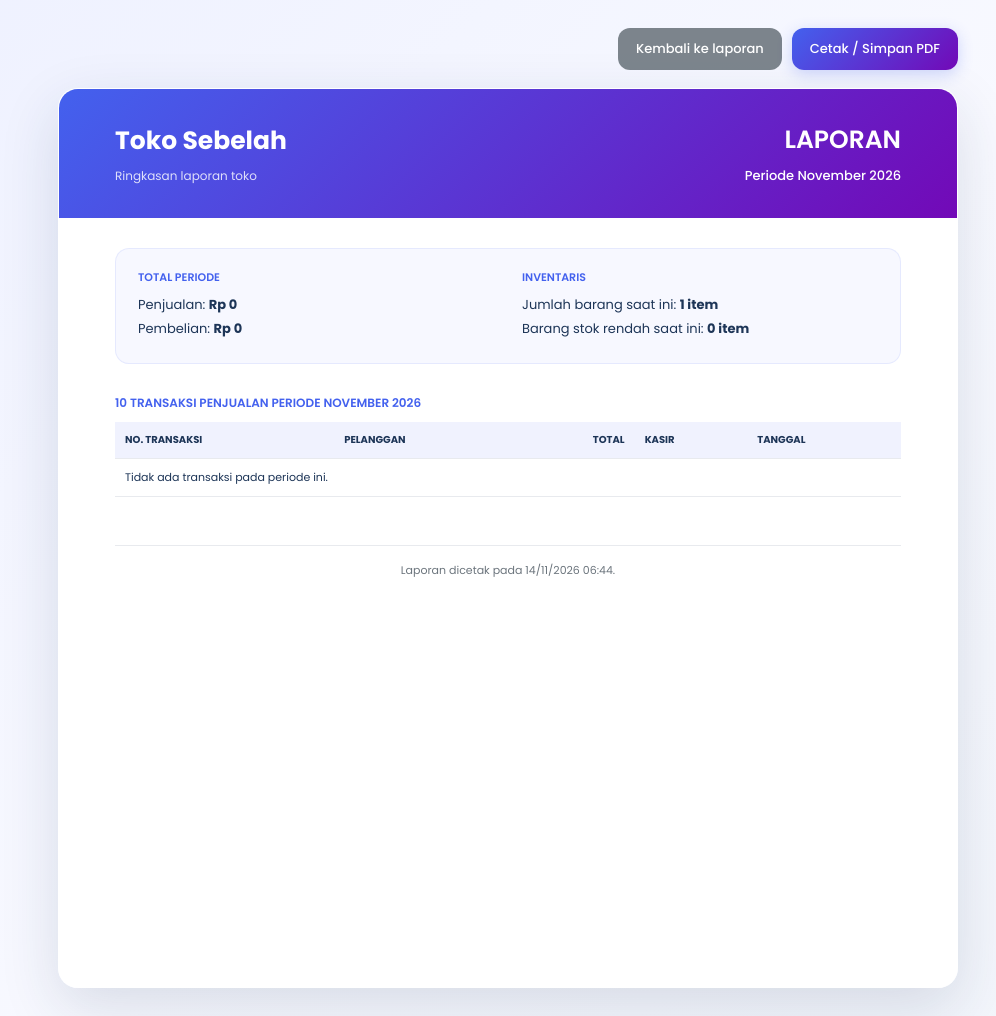
After one commit to antonsi23/toko-sebelah, a PHP site: page /print/laporan.php in a window 1280 px wide. The commit adds this page. Shown: the whole page, without its empty margins (132-1128 px from the left). Run offline with PHP 8.4, Linux system fonts and the light colour scheme; a user stored in the database is signed in; data comes from the database, SQL or seed files in the repository; tables that the repository leaves empty hold one stand-in row (values such as "Sample post").

Commit message:
add filter form and reporting functionality for sales and purchases

```diff
--- /dev/null
+++ b/includes/laporan_data.php
@@ -0,0 +1,94 @@
+<?php
+function parseTanggalLaporan($value)
+{
+    if (!is_string($value) || !preg_match('/^\d{4}-\d{2}-\d{2}$/', $value)) {
+        return null;
+    }
+
+    $tanggal = DateTimeImmutable::createFromFormat('!Y-m-d', $value);
+    $errors = DateTimeImmutable::getLastErrors();
+
+    if (!$tanggal || ($errors && ($errors['warning_count'] > 0 || $errors['error_count'] > 0)) || $tanggal->format('Y-m-d') !== $value) {
+        return null;
+    }
+
+    return $tanggal;
+}
+
+function getPeriodeLaporan(array $input)
+{
+    $hariIni = new DateTimeImmutable('today');
+    $bulanIni = $hariIni->modify('first day of this month');
+    $mode = ($input['periode'] ?? '') === 'tanggal' ? 'tanggal' : 'bulan';
+    $error = '';
+
+    if ($mode === 'bulan') {
+        $bulanDipilih = $input['bulan'] ?? $hariIni->format('Y-m');
+        if (!is_string($bulanDipilih) || !preg_match('/^\d{4}-(0[1-9]|1[0-2])$/', $bulanDipilih)) {
+            $bulanDipilih = $hariIni->format('Y-m');
+            $error = 'Bulan tidak valid. Periode bulan ini yang digunakan.';
+        }
+
+        $mulai = DateTimeImmutable::createFromFormat('!Y-m-d', $bulanDipilih . '-01');
+        $selesai = $mulai->modify('last day of this month');
+        $namaBulan = ['Januari', 'Februari', 'Maret', 'April', 'Mei', 'Juni', 'Juli', 'Agustus', 'September', 'Oktober', 'November', 'Desember'];
+        $label = $namaBulan[(int) $mulai->format('n') - 1] . ' ' . $mulai->format('Y');
+    } else {
+        $mulaiInput = parseTanggalLaporan($input['tanggal_mulai'] ?? null);
+        $selesaiInput = parseTanggalLaporan($input['tanggal_selesai'] ?? null);
+
+        if (!$mulaiInput || !$selesaiInput || $mulaiInput > $selesaiInput) {
+            $mulai = $bulanIni;
+            $selesai = $hariIni;
+            $error = 'Rentang tanggal tidak valid. Periode bulan ini yang digunakan.';
+        } else {
+            $mulai = $mulaiInput;
+            $selesai = $selesaiInput;
+        }
+
+        $label = $mulai->format('d/m/Y') . ' - ' . $selesai->format('d/m/Y');
+    }
+
+    return [
+        'mode' => $mode,
+        'bulan' => $mode === 'bulan' ? $bulanDipilih : $hariIni->format('Y-m'),
+        'tanggal_mulai' => $mode === 'tanggal' ? $mulai->format('Y-m-d') : $bulanIni->format('Y-m-d'),
+        'tanggal_selesai' => $mode === 'tanggal' ? $selesai->format('Y-m-d') : $hariIni->format('Y-m-d'),
+        'mulai' => $mulai->format('Y-m-d'),
+        'sampai' => $selesai->modify('+1 day')->format('Y-m-d'),
+        'label' => $label,
+        'error' => $error,
+    ];
+}
+
+function getDataLaporan(mysqli $conn, array $periode)
+{
+    $stmt = $conn->prepare('SELECT COALESCE(SUM(total), 0) AS total FROM penjualan WHERE tanggal >= ? AND tanggal < ?');
+    $stmt->bind_param('ss', $periode['mulai'], $periode['sampai']);
+    $stmt->execute();
+    $totalPenjualan = $stmt->get_result()->fetch_assoc()['total'];
+    $stmt->close();
+
+    $stmt = $conn->prepare('SELECT COALESCE(SUM(total), 0) AS total FROM pembelian WHERE tanggal >= ? AND tanggal < ?');
+    $stmt->bind_param('ss', $periode['mulai'], $periode['sampai']);
+    $stmt->execute();
+    $totalPembelian = $stmt->get_result()->fetch_assoc()['total'];
+    $stmt->close();
+
+    $jumlahBarang = $conn->query('SELECT COUNT(*) AS total FROM barang')->fetch_assoc()['total'];
+    $stokRendah = $conn->query('SELECT COUNT(*) AS total FROM barang WHERE stok < 10')->fetch_assoc()['total'];
+
+    $stmt = $conn->prepare('SELECT p.*, u.nama AS nama_user FROM penjualan p LEFT JOIN users u ON p.id_user = u.id WHERE p.tanggal >= ? AND p.tanggal < ? ORDER BY p.tanggal DESC LIMIT 10');
+    $stmt->bind_param('ss', $periode['mulai'], $periode['sampai']);
+    $stmt->execute();
+    $transaksiTerbaru = $stmt->get_result();
+
+    return [
+        'total_penjualan' => $totalPenjualan,
+        'total_pembelian' => $totalPembelian,
+        'jumlah_barang' => $jumlahBarang,
+        'stok_rendah' => $stokRendah,
+        'transaksi_terbaru' => $transaksiTerbaru,
+    ];
+}
+?>
--- /dev/null
+++ b/print/laporan.php
@@ -0,0 +1,137 @@
+<?php
+session_start();
+require_once '../includes/koneksi.php';
+
+if (!isset($_SESSION['user_id'])) {
+    header('Location: ../index.php');
+    exit;
+}
+
+if (($_SESSION['role'] ?? '') !== 'admin') {
+    http_response_code(403);
+    echo 'Anda tidak memiliki akses ke laporan.';
+    exit;
+}
+
+require_once '../includes/laporan_data.php';
+$periode = getPeriodeLaporan($_GET);
+$dataLaporan = getDataLaporan($conn, $periode);
+$queryPeriode = http_build_query([
+    'periode' => $periode['mode'],
+    'bulan' => $periode['bulan'],
+    'tanggal_mulai' => $periode['tanggal_mulai'],
+    'tanggal_selesai' => $periode['tanggal_selesai'],
+]);
+$escapeHtml = static fn($value) => htmlspecialchars((string) $value, ENT_QUOTES, 'UTF-8');
+?>
+<!DOCTYPE html>
+<html lang="id">
+<head>
+    <meta charset="UTF-8">
+    <meta name="viewport" content="width=device-width, initial-scale=1.0">
+    <title>Laporan Toko - <?= $escapeHtml($periode['label']) ?></title>
+    <link rel="preconnect" href="https://fonts.googleapis.com">
+    <link rel="preconnect" href="https://fonts.gstatic.com" crossorigin>
+    <link href="https://fonts.googleapis.com/css2?family=Poppins:wght@400;500;600;700&display=swap" rel="stylesheet">
+    <link rel="stylesheet" href="../assets/css/invoice.css">
+    <style>
+        .report-label {
+            margin: 28px 0 10px;
+            color: var(--primary);
+            font-size: 12px;
+            font-weight: 600;
+            text-transform: uppercase;
+        }
+
+        .report-table {
+            width: 100%;
+            border-collapse: collapse;
+        }
+
+        .report-table th,
+        .report-table td {
+            padding: 10px;
+            border-bottom: 1px solid rgba(29, 53, 87, .1);
+            font-size: 11px;
+            text-align: left;
+        }
+
+        .report-table th {
+            background: rgba(67, 97, 238, .08);
+            font-size: 10px;
+            text-transform: uppercase;
+        }
+
+        .report-table .numeric {
+            text-align: right;
+        }
+
+        @media print {
+            .report-label {
+                break-after: avoid;
+            }
+        }
+    </style>
+</head>
+<body>
+    <div class="toolbar">
+        <a href="../pages/laporan.php?<?= $escapeHtml($queryPeriode) ?>">Kembali ke laporan</a>
+        <button class="print-button" type="button" onclick="window.print()">Cetak / Simpan PDF</button>
+    </div>
+    <main class="invoice">
+        <header class="invoice-header">
+            <div>
+                <h1 class="brand">Toko Sebelah</h1>
+                <div class="muted">Ringkasan laporan toko</div>
+            </div>
+            <div>
+                <h2 class="invoice-title">LAPORAN</h2>
+                <div class="invoice-number">Periode <?= $escapeHtml($periode['label']) ?></div>
+            </div>
+        </header>
+
+        <section class="meta">
+            <div>
+                <h2>Total Periode</h2>
+                <p>Penjualan: <strong>Rp <?= number_format($dataLaporan['total_penjualan'], 0, ',', '.') ?></strong></p>
+                <p>Pembelian: <strong>Rp <?= number_format($dataLaporan['total_pembelian'], 0, ',', '.') ?></strong></p>
+            </div>
+            <div>
+                <h2>Inventaris</h2>
+                <p>Jumlah barang saat ini: <strong><?= number_format($dataLaporan['jumlah_barang'], 0, ',', '.') ?> item</strong></p>
+                <p>Barang stok rendah saat ini: <strong><?= number_format($dataLaporan['stok_rendah'], 0, ',', '.') ?> item</strong></p>
+            </div>
+        </section>
+
+        <h2 class="report-label">10 Transaksi Penjualan Periode <?= $escapeHtml($periode['label']) ?></h2>
+        <table class="report-table">
+            <thead>
+                <tr>
+                    <th>No. Transaksi</th>
+                    <th>Pelanggan</th>
+                    <th class="numeric">Total</th>
+                    <th>Kasir</th>
+                    <th>Tanggal</th>
+                </tr>
+            </thead>
+            <tbody>
+                <?php if ($dataLaporan['transaksi_terbaru']->num_rows === 0): ?>
+                <tr><td colspan="5">Tidak ada transaksi pada periode ini.</td></tr>
+                <?php else: ?>
+                    <?php while ($row = $dataLaporan['transaksi_terbaru']->fetch_assoc()): ?>
+                    <tr>
+                        <td><?= $escapeHtml($row['no_transaksi']) ?></td>
+                        <td><?= $escapeHtml($row['nama_pembeli'] ?? 'Umum') ?></td>
+                        <td class="numeric">Rp <?= number_format($row['total'], 0, ',', '.') ?></td>
+                        <td><?= $escapeHtml($row['nama_user'] ?? '-') ?></td>
+                        <td><?= date('d/m/Y H:i', strtotime($row['tanggal'])) ?></td>
+                    </tr>
+                    <?php endwhile; ?>
+                <?php endif; ?>
+            </tbody>
+        </table>
+
+        <footer class="footer">Laporan dicetak pada <?= date('d/m/Y H:i') ?>.</footer>
+    </main>
+</body>
+</html>
```
Also changed, not shown: assets/css/style.css (+36 -0 lines), pages/laporan.php (+65 -36 lines).
